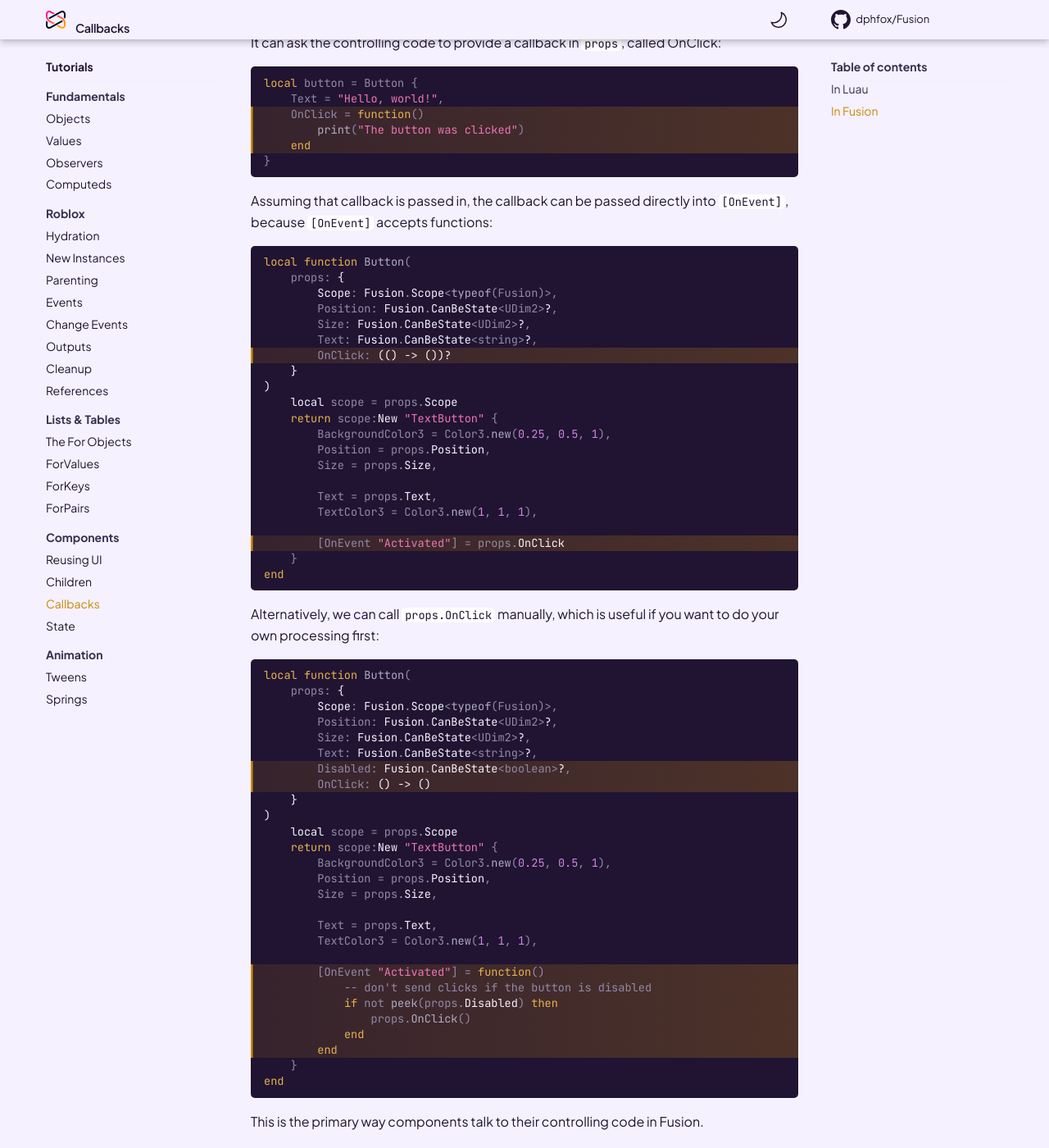
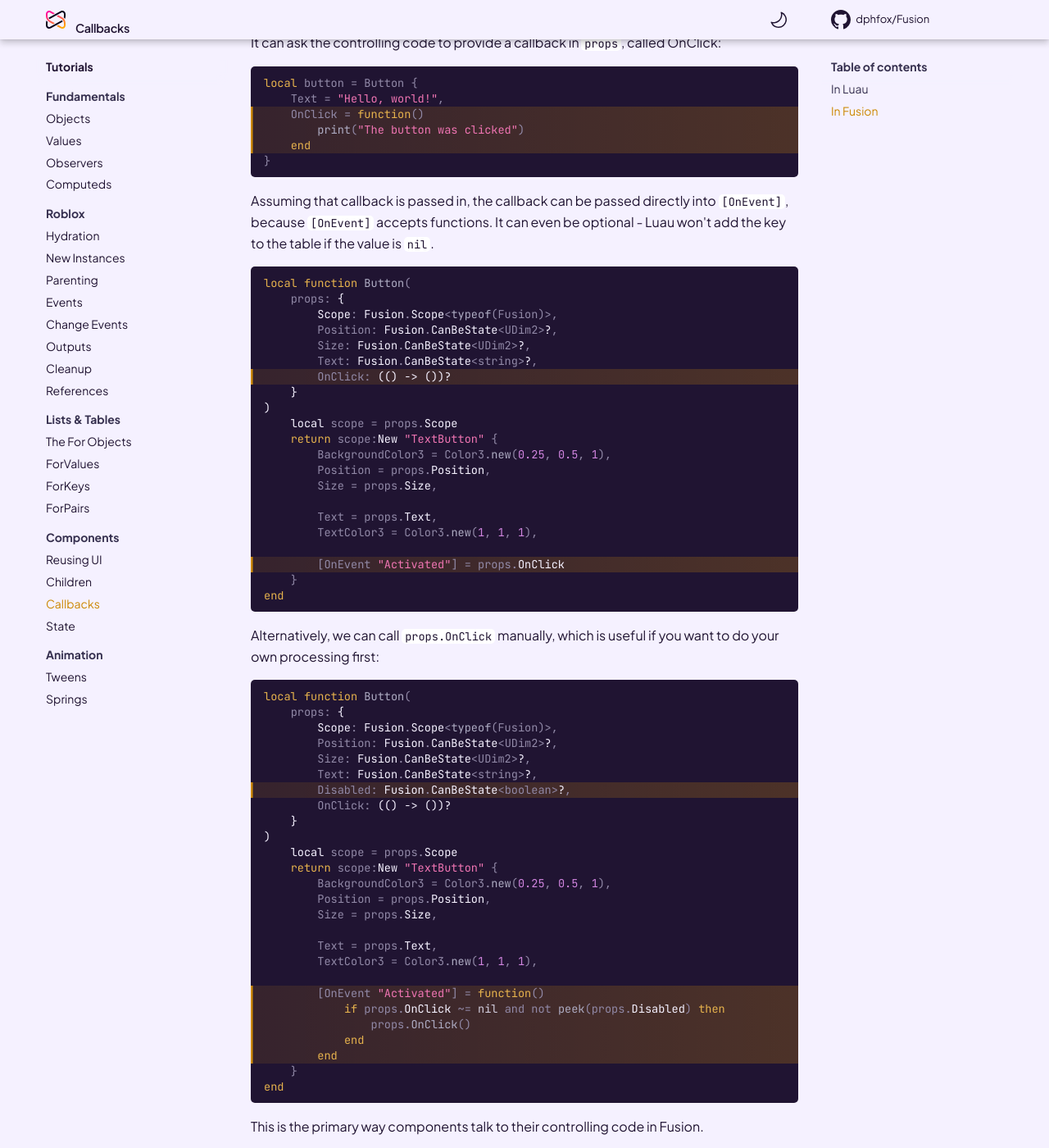
Before and after one commit to dphfox/Fusion, an MkDocs documentation site: the page built from docs/tutorials/components/callbacks.md, in a window 1280 px wide and 1400 px high, scrolled down 2039 px. Shown: the whole window at 82% size. Built offline with MkDocs 1.6.1 and Material for MkDocs 9.7.7, drawn with Linux system fonts in a browser that asks for light colours; comment, search, counter and statistics services are not loaded; the version menu is left out.

Commit message:
Clarifying text

````diff
--- a/docs/tutorials/components/callbacks.md
+++ b/docs/tutorials/components/callbacks.md
@@ -71,7 +71,7 @@ In this example, the `fiveTimes` function calls a callback five times:
 Components can use callbacks the same way. Consider this button component; when
 the button is clicked, the button needs to run some external code:
 
-```Lua
+```Lua hl_lines="18"
 local function Button(
 	props: {
 		Scope: Fusion.Scope<typeof(Fusion)>,
@@ -106,7 +106,8 @@ local button = Button {
 ```
 
 Assuming that callback is passed in, the callback can be passed directly into
-`[OnEvent]`, because `[OnEvent]` accepts functions:
+`[OnEvent]`, because `[OnEvent]` accepts functions. It can even be optional -
+Luau won't add the key to the table if the value is `nil`.
 
 ```Lua hl_lines="7 19"
 local function Button(
@@ -135,7 +136,7 @@ end
 Alternatively, we can call `props.OnClick` manually, which is useful if you want
 to do your own processing first:
 
-```Lua hl_lines="7-8 20-25"
+```Lua hl_lines="7 20-24"
 local function Button(
 	props: {
 		Scope: Fusion.Scope<typeof(Fusion)>,
@@ -143,7 +144,7 @@ local function Button(
 		Size: Fusion.CanBeState<UDim2>?,
 		Text: Fusion.CanBeState<string>?,
 		Disabled: Fusion.CanBeState<boolean>?,
-		OnClick: () -> ()
+		OnClick: (() -> ())?
 	}
 )
 	local scope = props.Scope
@@ -156,8 +157,7 @@ local function Button(
         TextColor3 = Color3.new(1, 1, 1),
 
         [OnEvent "Activated"] = function()
-            -- don't send clicks if the button is disabled
-            if not peek(props.Disabled) then
+            if props.OnClick ~= nil and not peek(props.Disabled) then
                 props.OnClick()
             end
         end
````
